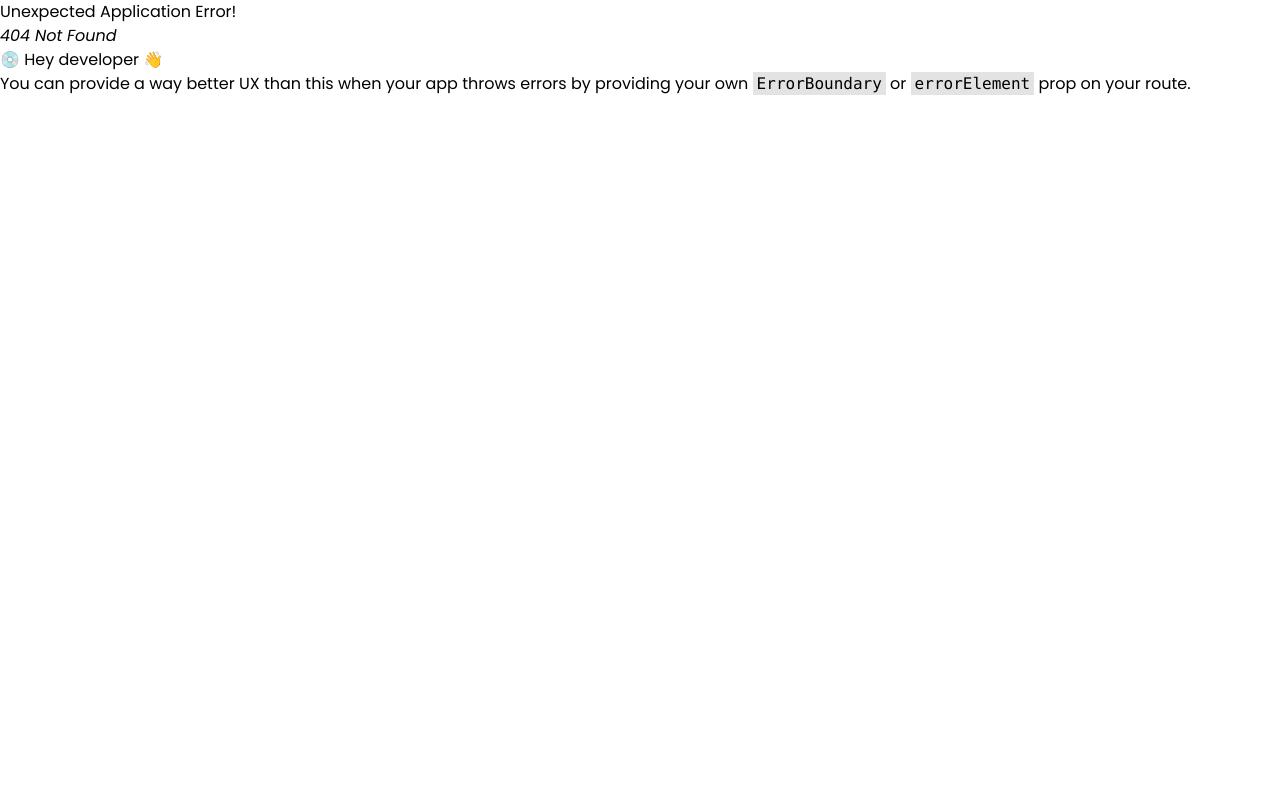
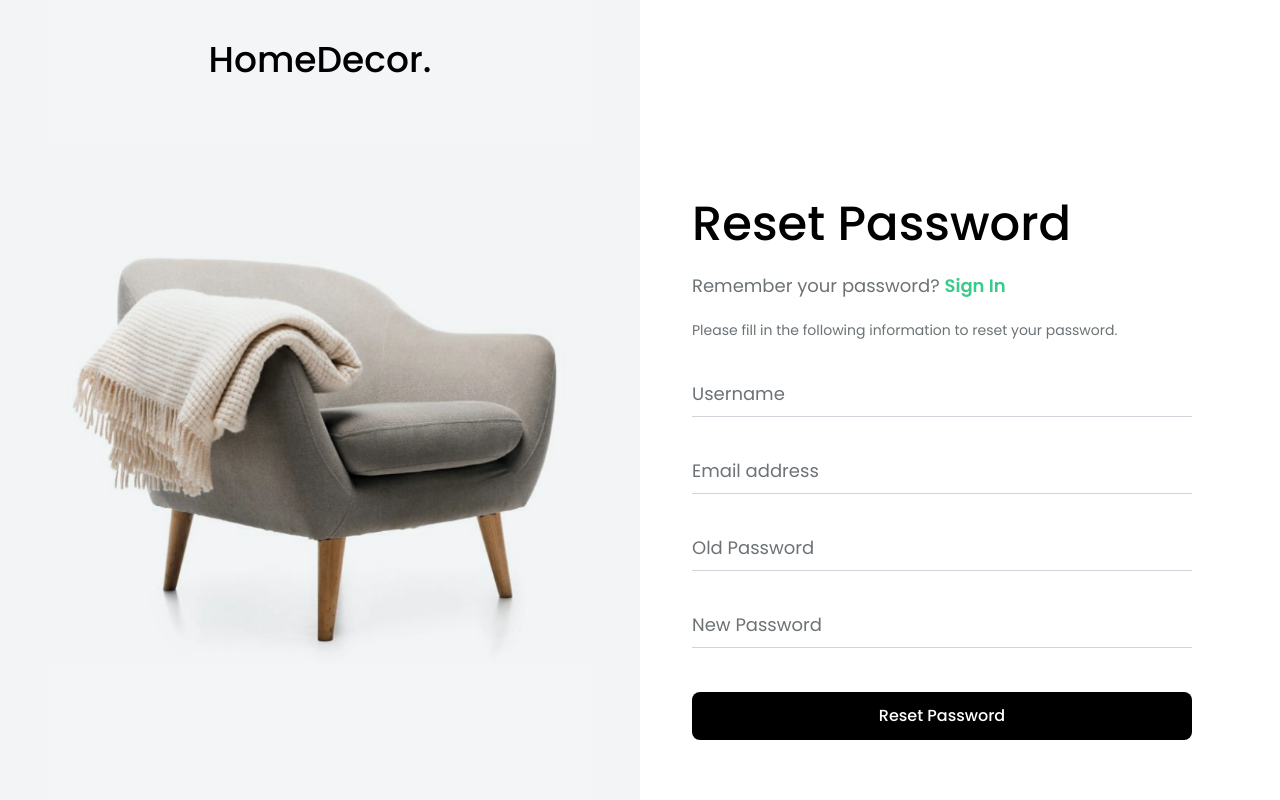
Before and after one commit to tuanhungdev1/HomeDecor, a React (Vite) app: page /auth/forgot-password in a window 1280 px wide. Before the commit this address had no page. Built offline with nearby package versions, Linux system fonts and the light colour scheme.

Commit message:
add forgot password page

```diff
--- a/src/main.tsx
+++ b/src/main.tsx
@@ -4,7 +4,7 @@ import "./styles/index.css";
 import { createBrowserRouter, RouterProvider } from "react-router-dom";
 import { HomePage } from "./pages";
 import { RootLayout } from "./layouts";
-import { SignInPage, SignUpPage } from "./pages/auth";
+import { ForgotPassword, SignInPage, SignUpPage } from "./pages/auth";
 
 const router = createBrowserRouter([
   {
@@ -24,6 +24,10 @@ const router = createBrowserRouter([
     path: "/auth/sign-up",
     element: <SignUpPage />,
   },
+  {
+    path: "/auth/forgot-password",
+    element: <ForgotPassword />,
+  },
 ]);
 
 ReactDOM.createRoot(document.getElementById("root")!).render(
--- a/src/modules/home/ProductCarousel.tsx
+++ b/src/modules/home/ProductCarousel.tsx
@@ -18,7 +18,16 @@ const ProductCarousel = () => {
           </span>
         </Link>
       </div>
-      <div></div>
+      <div className="mt-5">
+        <div className="flex">
+          <div>
+            <div className="relative">
+              <img src="/public/productCardImage.png" alt="" />
+              <span>NEW</span>
+            </div>
+          </div>
+        </div>
+      </div>
     </section>
   );
 };
--- /dev/null
+++ b/src/pages/auth/ForgotPassword.tsx
@@ -0,0 +1,97 @@
+import { Button } from "@/components/button";
+import { Input } from "@/components/input";
+import { AuthLayout } from "@/layouts";
+import { Form, Formik, FormikHelpers } from "formik";
+import { Link } from "react-router-dom";
+import * as Yup from "yup";
+
+interface ForgotPasswordFormValues {
+  username: string;
+  email: string;
+  oldPassword: string;
+  newPassword: string;
+}
+
+const validationSchema = Yup.object({
+  username: Yup.string()
+    .min(6, "Username must be at least 6 characters")
+    .required("Username is required"),
+  email: Yup.string()
+    .email("Invalid email address")
+    .required("Email is required"),
+  oldPassword: Yup.string()
+    .min(8, "Password must be at least 8 characters")
+    .required("Old password is required"),
+  newPassword: Yup.string()
+    .min(8, "Password must be at least 8 characters")
+    .notOneOf(
+      [Yup.ref("oldPassword")],
+      "New password must be different from the old password"
+    )
+    .required("New password is required"),
+});
+
+const ForgotPassword = () => {
+  const initialValues: ForgotPasswordFormValues = {
+    username: "",
+    email: "",
+    oldPassword: "",
+    newPassword: "",
+  };
+
+  const handleSubmit = (
+    values: ForgotPasswordFormValues,
+    { setSubmitting }: FormikHelpers<ForgotPasswordFormValues>
+  ) => {
+    setTimeout(() => {
+      alert("Password reset request submitted for: " + values.username);
+      setSubmitting(false);
+    }, 400);
+  };
+
+  return (
+    <AuthLayout title="Reset Password">
+      <span className="text-base text-neutral-4 xl:text-lg">
+        Remember your password?{" "}
+        <Link
+          className="font-semibold text-secondary-green"
+          to={"/auth/sign-in"}
+        >
+          Sign In
+        </Link>
+      </span>
+
+      <div className="flex flex-col mt-5">
+        <Formik
+          initialValues={initialValues}
+          validationSchema={validationSchema}
+          onSubmit={handleSubmit}
+        >
+          <Form className="flex flex-col w-full xl:w-[500px] 2xl:w-[600px] gap-8 pb-7">
+            <p className="text-sm text-neutral-4">
+              Please fill in the following information to reset your password.
+            </p>
+            <Input name="username" placeHolder="Username" />
+            <Input name="email" placeHolder="Email address" type="email" />
+            <Input
+              name="oldPassword"
+              placeHolder="Old Password"
+              type="password"
+            />
+            <Input
+              name="newPassword"
+              placeHolder="New Password"
+              type="password"
+            />
+
+            <Button type="submit" className="mt-3">
+              Reset Password
+            </Button>
+          </Form>
+        </Formik>
+      </div>
+    </AuthLayout>
+  );
+};
+
+export default ForgotPassword;
--- a/src/pages/auth/SignInPage.tsx
+++ b/src/pages/auth/SignInPage.tsx
@@ -68,7 +68,7 @@ const SignInPage = () => {
                 label={<Label>Remember me</Label>}
               ></Checkbox>
 
-              <Link to={"/"}>
+              <Link to={"/auth/forgot-password"}>
                 <Label className="absolute right-0 flex-1 text-sm font-medium text-black -translate-y-[3px] top-1/2 text-end">
                   Forgot password?
                 </Label>
--- a/src/pages/auth/index.ts
+++ b/src/pages/auth/index.ts
@@ -1,2 +1,3 @@
 export { default as SignInPage } from "./SignInPage";
 export { default as SignUpPage } from "./SignUpPage";
+export { default as ForgotPassword } from "./ForgotPassword";
```
Also changed, not shown: public/productCardImage.png (added).
